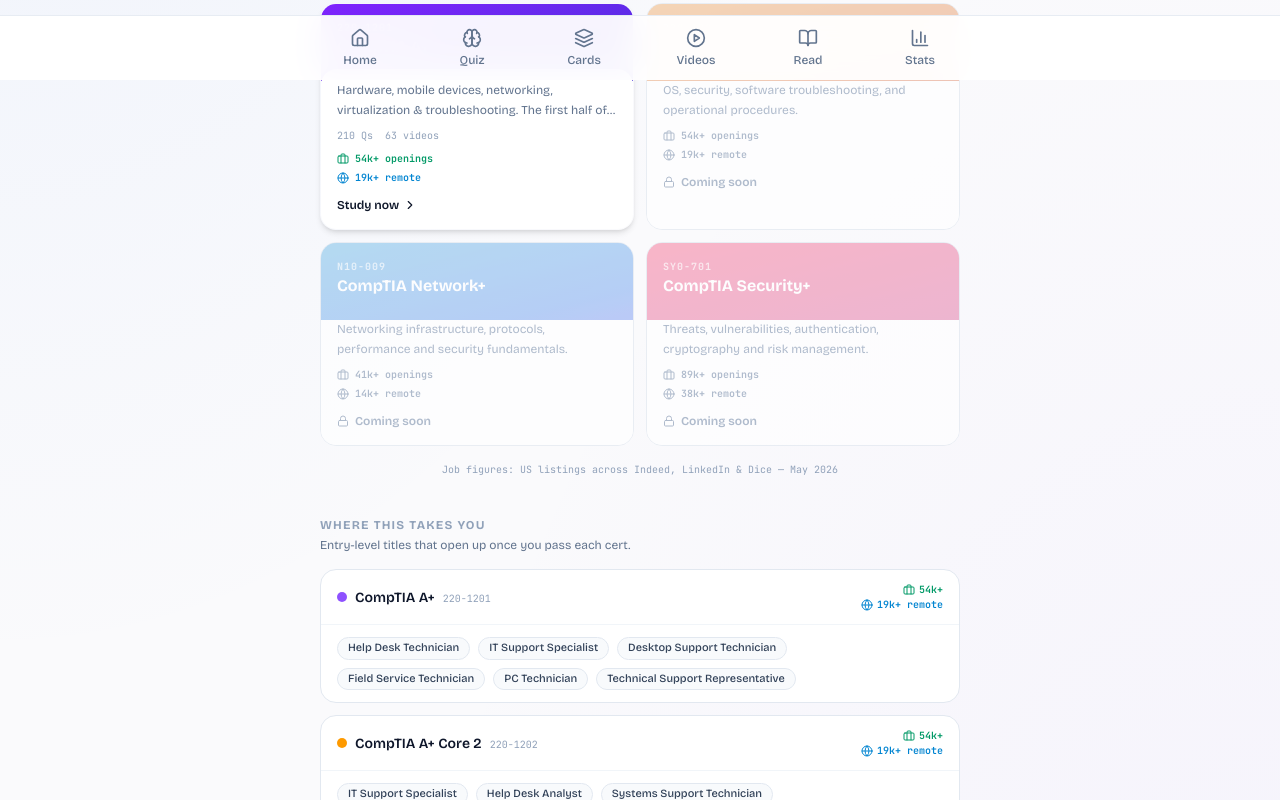
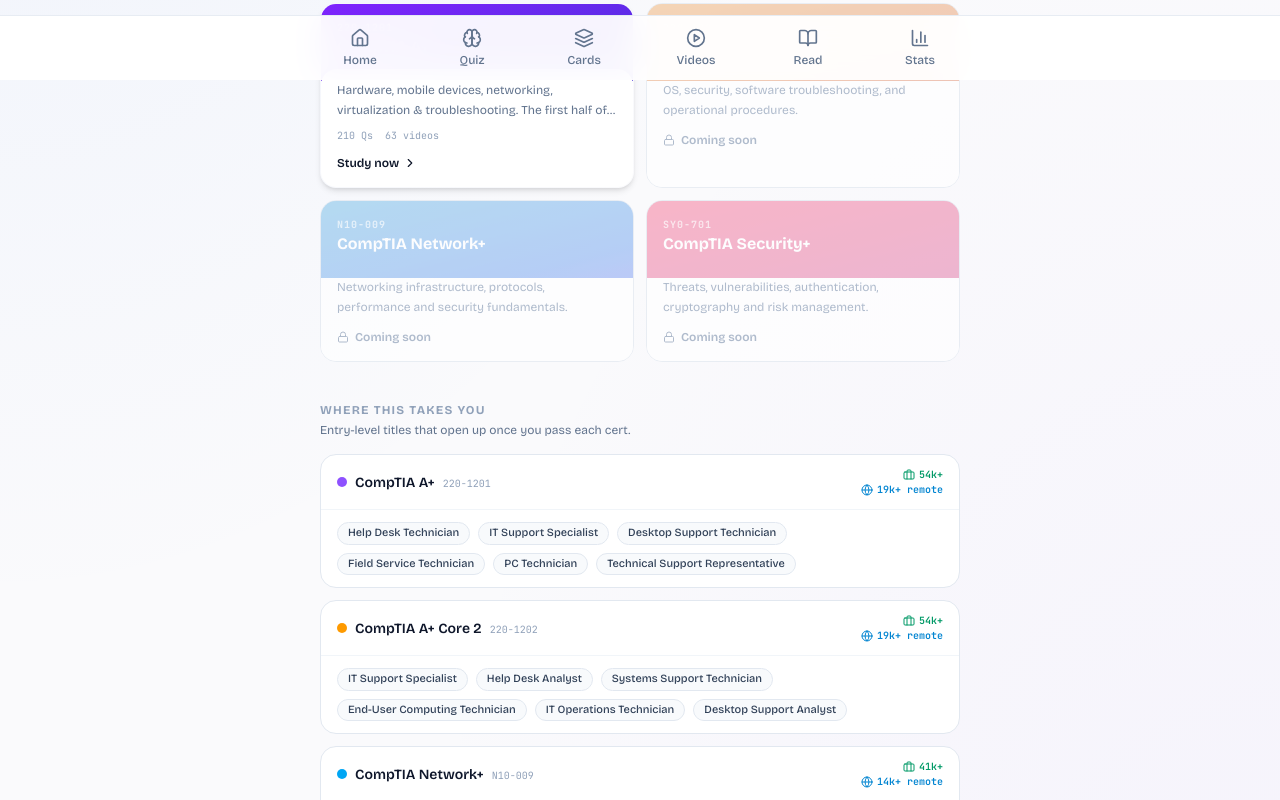
Before and after one commit to mcgillesdorce/comptiaAplus, a Next.js app: page / in a window 1280 px wide. Shown: the part 720-1520 px from the top of the page. Built offline with nearby package versions, Linux system fonts and the light colour scheme.

Commit message:
fix: remove job stats from cert cards, move footnote to career paths section

```diff
--- a/app/page.tsx
+++ b/app/page.tsx
@@ -101,9 +101,7 @@
           {CERT_BUNDLES.map((cert) => (
             <CertCard key={cert.id} cert={cert} />
           ))}
-        </div>        <p className="font-mono text-[10px] text-slate-400 dark:text-slate-500 text-center">
-          Job figures: US listings across Indeed, LinkedIn & Dice — May 2026
-        </p>
+        </div>
       </section>
 
       {/* ── Career paths ──────────────────────────────────────────────────────────── */}
@@ -120,7 +118,11 @@
           {CERT_BUNDLES.map((cert) => (
             <CareerCard key={cert.id} cert={cert} />
           ))}
-        </div>      </section>
+        </div>
+        <p className="font-mono text-[10px] text-slate-400 dark:text-slate-500 text-center">
+          Job figures: US listings across Indeed, LinkedIn &amp; Dice — May 2026
+        </p>
+      </section>
     </div>
   );
 }
@@ -159,20 +161,6 @@
               {cert.questionCount && <span>{cert.questionCount} Qs</span>}
               {cert.videoCount && <span>{cert.videoCount} videos</span>}
             </div>
-            {cert.jobOpenings && (
-              <div className="mt-2 space-y-1">
-                <div className="flex items-center gap-1.5 font-mono text-[10px] text-emerald-600 dark:text-emerald-400 font-semibold">
-                  <Briefcase className="h-3 w-3 flex-shrink-0" />
-                  {formatJobs(cert.jobOpenings)} openings
-                </div>
-                {cert.remoteOpenings && (
-                  <div className="flex items-center gap-1.5 font-mono text-[10px] text-sky-600 dark:text-sky-400 font-semibold">
-                    <Globe className="h-3 w-3 flex-shrink-0" />
-                    {formatJobs(cert.remoteOpenings)} remote
-                  </div>
-                )}
-              </div>
-            )}
             <div className="mt-3 flex items-center gap-1 text-xs font-semibold text-brand-600 dark:text-brand-400">
               Study now <ChevronRight className="h-3.5 w-3.5" />
             </div>
@@ -182,20 +170,6 @@
             <p className="text-xs text-slate-400 leading-relaxed line-clamp-2">
               {cert.description}
             </p>
-            {cert.jobOpenings && (
-              <div className="mt-2 space-y-1">
-                <div className="flex items-center gap-1.5 font-mono text-[10px] text-slate-400 font-semibold">
-                  <Briefcase className="h-3 w-3 flex-shrink-0" />
-                  {formatJobs(cert.jobOpenings)} openings
-                </div>
-                {cert.remoteOpenings && (
-                  <div className="flex items-center gap-1.5 font-mono text-[10px] text-slate-400 font-semibold">
-                    <Globe className="h-3 w-3 flex-shrink-0" />
-                    {formatJobs(cert.remoteOpenings)} remote
-                  </div>
-                )}
-              </div>
-            )}
             <div className="mt-3 flex items-center gap-1.5 text-xs font-semibold text-slate-400">
               <Lock className="h-3 w-3" /> Coming soon
             </div>
```
